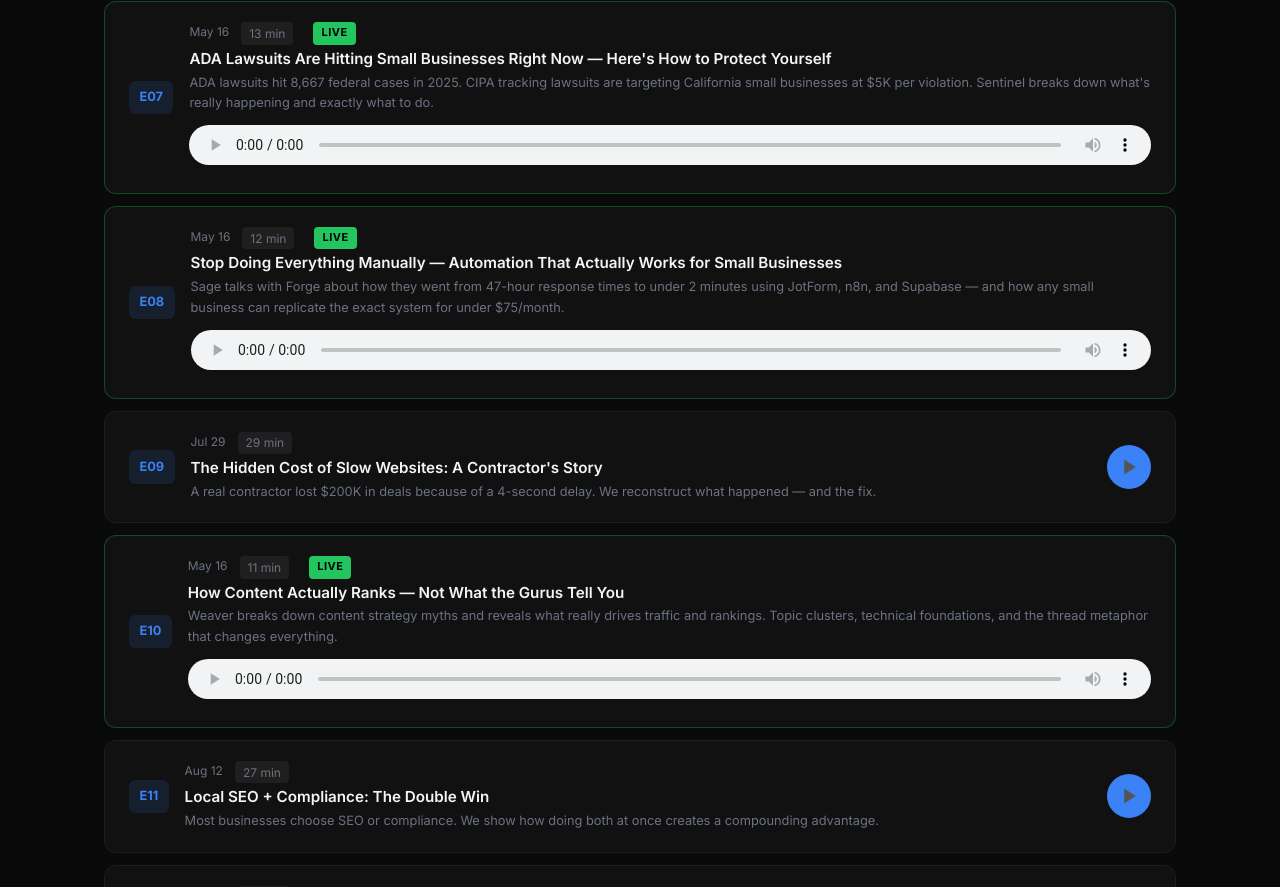
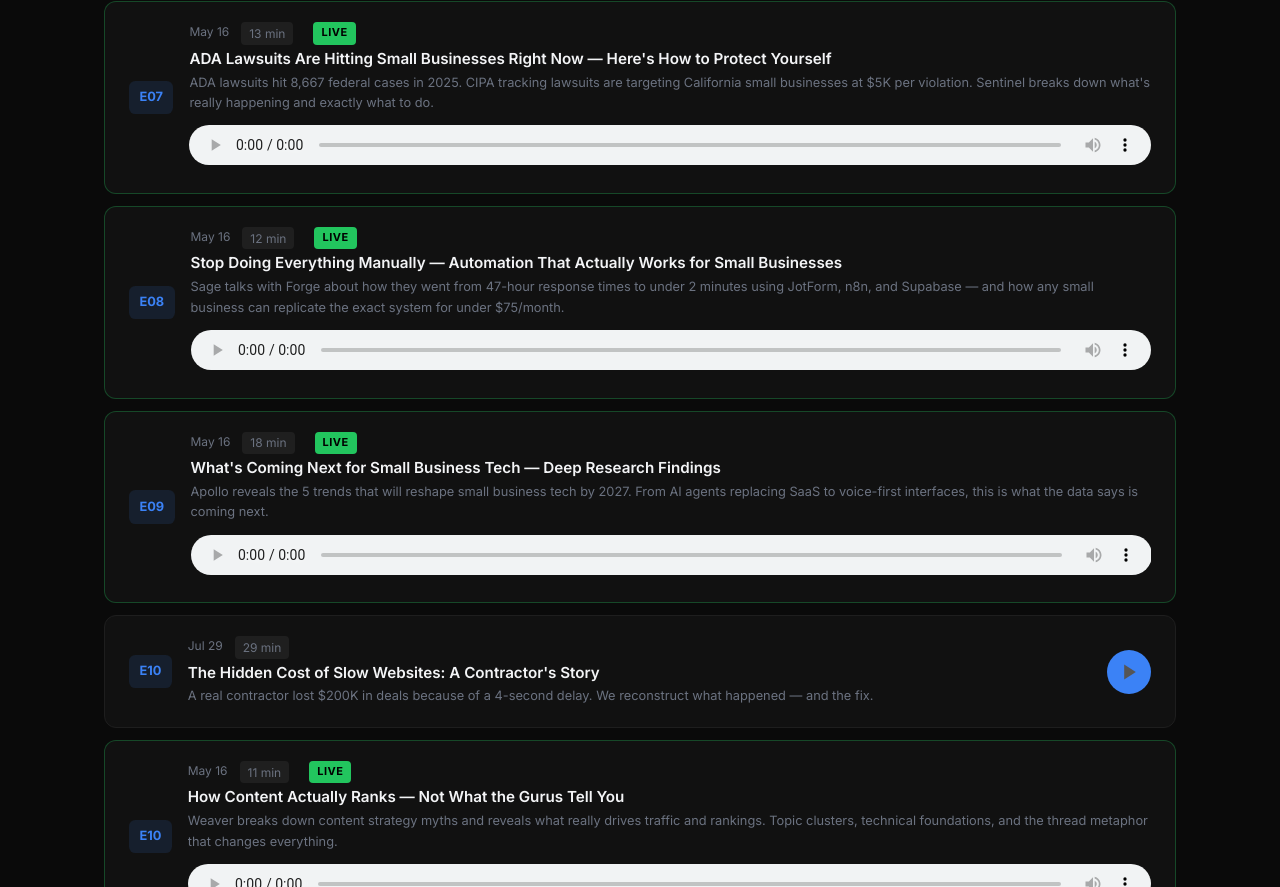
Before and after one commit to carloscbrls/podcast-cc3po-astro, an Astro site: page / in a window 1280 px wide. Shown: the part 1913-2800 px from the top of the page. Built offline with nearby package versions, Linux system fonts and the light colour scheme; Astro itself is replaced by a stand-in of ours.

Commit message:
feat: Episode 9 - Small business tech trends with Apollo

```diff
--- a/src/pages/index.astro
+++ b/src/pages/index.astro
@@ -10,7 +10,8 @@ const episodes = [
   { num: 6, title: "Why 89% of Small Businesses Are Using AI (And What the Other 11% Are Missing)", date: "May 16", desc: "A new Intuit/ICIC report reveals 89% of small businesses have adopted AI. Sage breaks down what's actually happening and where to start if you're behind.", duration: "8 min", audio: "/episodes/episode-006.mp3", live: true },
   { num: 7, title: "ADA Lawsuits Are Hitting Small Businesses Right Now — Here's How to Protect Yourself", date: "May 16", desc: "ADA lawsuits hit 8,667 federal cases in 2025. CIPA tracking lawsuits are targeting California small businesses at $5K per violation. Sentinel breaks down what's really happening and exactly what to do.", duration: "13 min", audio: "/episodes/episode-007.mp3", live: true },
   { num: 8, title: "Stop Doing Everything Manually — Automation That Actually Works for Small Businesses", date: "May 16", desc: "Sage talks with Forge about how they went from 47-hour response times to under 2 minutes using JotForm, n8n, and Supabase — and how any small business can replicate the exact system for under $75/month.", duration: "12 min", audio: "/episodes/episode-008.mp3", live: true },
-  { num: 9, title: "The Hidden Cost of Slow Websites: A Contractor's Story", date: "Jul 29", desc: "A real contractor lost $200K in deals because of a 4-second delay. We reconstruct what happened — and the fix.", duration: "29 min" },
+  { num: 9, title: "What's Coming Next for Small Business Tech — Deep Research Findings", date: "May 16", desc: "Apollo reveals the 5 trends that will reshape small business tech by 2027. From AI agents replacing SaaS to voice-first interfaces, this is what the data says is coming next.", duration: "18 min", audio: "/episodes/episode-009.mp3", live: true },
+  { num: 10, title: "The Hidden Cost of Slow Websites: A Contractor's Story", date: "Jul 29", desc: "A real contractor lost $200K in deals because of a 4-second delay. We reconstruct what happened — and the fix.", duration: "29 min" },
   { num: 10, title: "How Content Actually Ranks — Not What the Gurus Tell You", date: "May 16", desc: "Weaver breaks down content strategy myths and reveals what really drives traffic and rankings. Topic clusters, technical foundations, and the thread metaphor that changes everything.", duration: "11 min", audio: "/episodes/episode-010.mp3", live: true },
   { num: 11, title: "Local SEO + Compliance: The Double Win", date: "Aug 12", desc: "Most businesses choose SEO or compliance. We show how doing both at once creates a compounding advantage.", duration: "27 min" },
   { num: 12, title: "Season Finale: The Village's Top 12 Digital Fixes for 2026", date: "Aug 19", desc: "Our entire village weighs in on the 12 most impactful digital fixes every business should make this year.", duration: "38 min" },
@@ -23,6 +24,7 @@ const agents = [
   { name: "Alexandria 📚", role: "Research & Intelligence" },
   { name: "Weaver 🕸️", role: "Content & Narrative" },
   { name: "Sage 🌿", role: "Learning & Innovation" },
+  { name: "Apollo 🔍", role: "Deep Research" },
 ];
 ---
 
```
Also changed, not shown: 1 other file.
